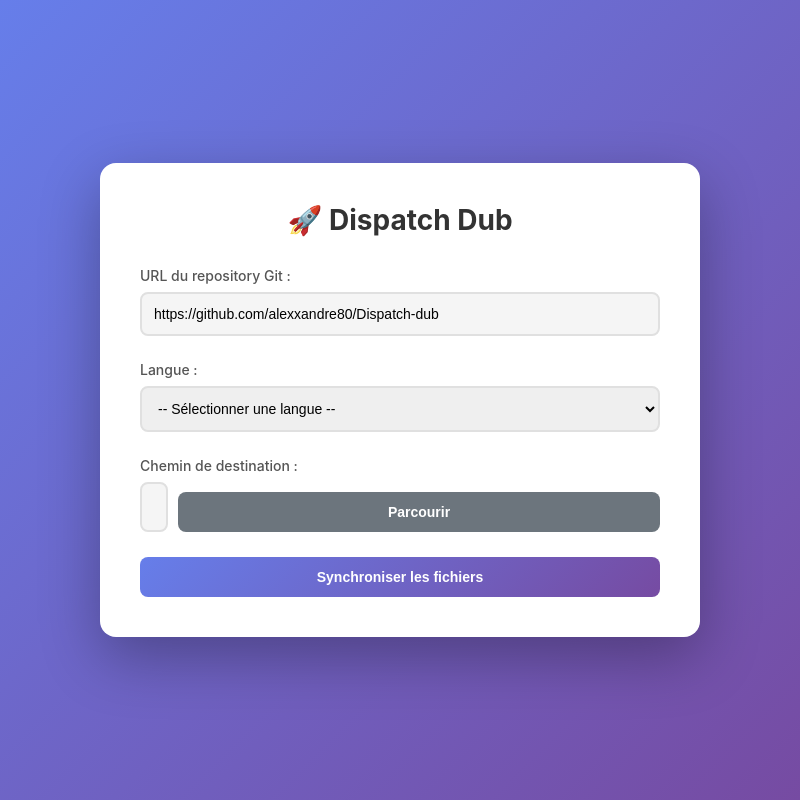
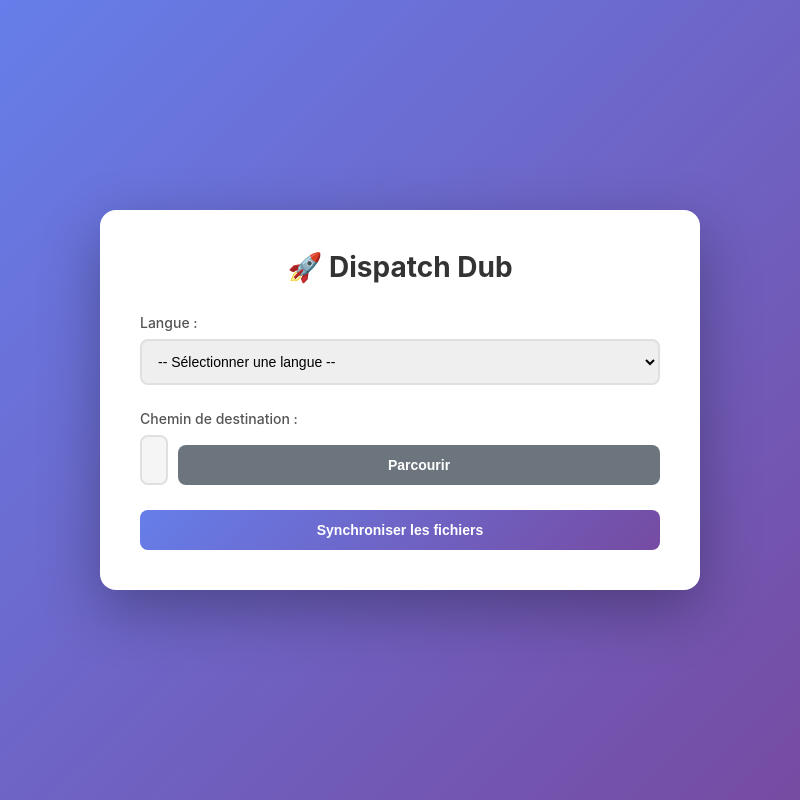
Before and after one commit to alexxandre80/Dispatch-dub, an Electron app: page index.html in a window 800 px wide. Drawn offline with Linux system fonts and the light colour scheme.

Commit message:
Build App

```diff
--- a/index.html
+++ b/index.html
@@ -190,7 +190,7 @@
     <h1>🚀 Dispatch Dub</h1>
 
     <form id="syncForm">
-      <div class="form-group">
+      <div class="form-group" style="display: none;" >
         <label for="repoUrl">URL du repository Git :</label>
         <input type="url" id="repoUrl" value="https://github.com/alexxandre80/Dispatch-dub" readonly required>
       </div>
```
Also changed, not shown: package.json (+70 -2 lines), README.md, 2 other files.
